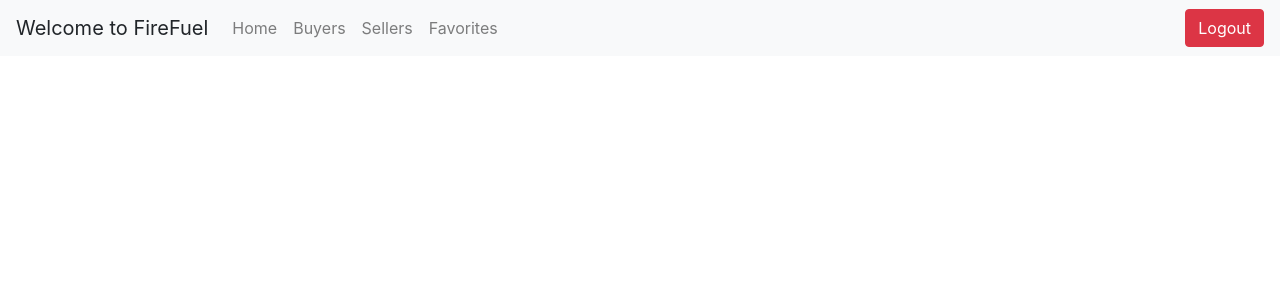
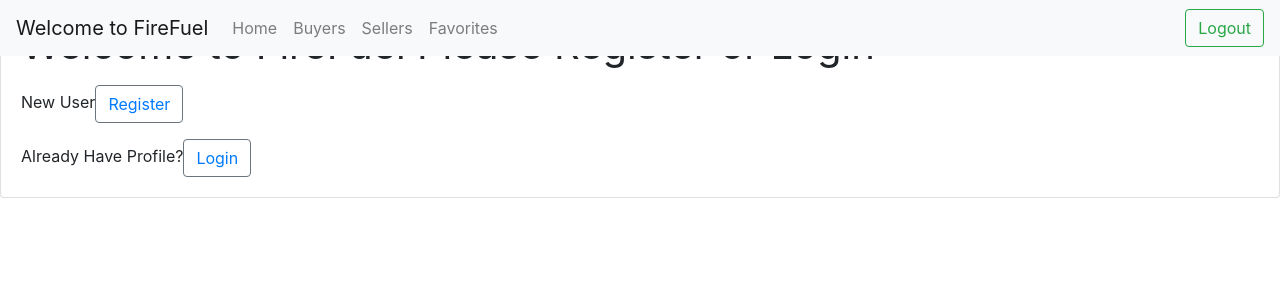
Before and after one commit to Jeff-Hill/Front-End-Capstone, a React (Create React App) app: page / in a window 1280 px wide. Shown: the top 300 px of the page. Built offline with nearby package versions, Linux system fonts and the light colour scheme.

Commit message:
set up app views component, added authentication component, created welcome page with login and reg buttons

```diff
--- a/src/components/ApplicationViews.js
+++ b/src/components/ApplicationViews.js
@@ -1,11 +1,37 @@
 import React, { Component } from 'react'
+import { Route, Redirect } from 'react-router-dom'
+import { withRouter } from "react-router"
+import HomeList from "./home/HomeList"
 
-export default class ApplicationViews extends Component {
+
+
+class ApplicationViews extends Component {
+
+    state = {
+        users: [],
+        favorites: [],
+        cities: [],
+        sellerProfiles: []
+    }
     render() {
         return (
-            <div>
+            <React.Fragment>
 
-            </div>
+                <Route exact path="/home" render={props => {
+
+                    if (this.isAuthenticated()) {
+                        return ( <HomeList  {...props} tasks={this.state.tasks} articles={this.state.articles} messages={this.state.messages}
+                        events={this.state.events} getUserTasks={this.getUserTasks} />)
+                        } else {
+                        return <Redirect to="/" />
+                        }
+
+                    }}/>
+
+
+            </React.Fragment>
         )
     }
 }
+
+export default withRouter(ApplicationViews);
--- /dev/null
+++ b/src/components/Authentication.js
@@ -0,0 +1,23 @@
+import React, { Component } from 'react'
+import { Route, Redirect } from 'react-router-dom'
+import { withRouter } from "react-router"
+import Welcome from "./authentication/Welcome"
+import Login from "./authentication/Login"
+import Registration from "./authentication/Registration"
+
+
+class Authentication extends Component {
+    render() {
+        return (
+            <React.Fragment>
+                <Route exact path="/" component={Welcome}/>
+
+                <Route exact path="/login" component={Login} />
+
+                <Route exact path="/register" component={Registration} />
+            </React.Fragment>
+        )
+    }
+}
+
+export default withRouter(Authentication)
--- a/src/components/FireFuel.js
+++ b/src/components/FireFuel.js
@@ -1,15 +1,18 @@
 import React, { Component } from 'react'
 import NavBar from "./nav/NavBar"
 import ApplicationViews from "./ApplicationViews"
+import Authentication from './Authentication';
 import 'bootstrap/dist/css/bootstrap.css';
 
 
 export default class FireFuel extends Component {
     render() {
+
         return (
             <React.Fragment>
                 <NavBar/>
                 <ApplicationViews/>
+                <Authentication/>
             </React.Fragment>
 
 
--- a/src/components/authentication/Welcome.js
+++ b/src/components/authentication/Welcome.js
@@ -0,0 +1,27 @@
+import React, { Component } from 'react'
+import { Link } from "react-router-dom"
+import {withRouter} from 'react-router-dom'
+import { Card, CardImg, CardText, CardBody,
+    CardTitle, CardSubtitle, Button } from 'reactstrap';
+
+class Welcome extends Component {
+    render() {
+        return (
+            <div>
+                <Card>
+                    <CardBody>
+                        <CardTitle className="h1 mb-3 font-weight-normal">Welcome to FireFuel Please Register or Login</CardTitle>
+                        <CardText>New User
+                        <Button outline><Link to="/register">Register</Link></Button>
+                        </CardText>
+                        <CardText>Already Have Profile?
+                        <Button outline><Link to="/login">Login</Link></Button>
+                        </CardText>
+                    </CardBody>
+                </Card>
+            </div>
+        )
+    }
+}
+
+export default withRouter(Welcome)
--- a/src/components/nav/NavBar.js
+++ b/src/components/nav/NavBar.js
@@ -8,24 +8,24 @@ import "bootstrap/dist/css/bootstrap.min.css"
 export default class NavBar extends Component {
     render() {
         return (
-        <nav class="navbar fixed-top navbar-expand-lg navbar-light bg-light">
-        <div class="collapse navbar-collapse" id="navbarSupportedContent">
-        <a class="navbar-brand">Welcome to FireFuel</a>
-            <ul class="navbar-nav mr-auto">
-            <li class="nav-item">
+        <nav className="navbar fixed-top navbar-expand-lg navbar-light bg-light">
+        <div className="collapse navbar-collapse" id="navbarSupportedContent">
+        <div className="navbar-brand">Welcome to FireFuel</div>
+            <ul className="navbar-nav mr-auto">
+            <li className="nav-item">
                 <Link className="nav-link" to="/home">Home</Link>
             </li>
-            <li class="nav-item">
+            <li className="nav-item">
                 <Link className="nav-link" to="/buyers">Buyers</Link>
             </li>
-            <li class="nav-item">
+            <li className="nav-item">
                 <Link className="nav-link" to="/sellers">Sellers</Link>
             </li>
-            <li class="nav-item">
+            <li className="nav-item">
                 <Link className="nav-link" to="/favorites">Favorites</Link>
             </li>
             </ul>
-            <Button class="btn btn-outline-success my-2 my-sm-0" type="submit" color="danger">Logout</Button>
+            <Button className="btn btn-outline-success my-2 my-sm-0" type="submit" outline>Logout</Button>
 
         </div>
         </nav>
--- a/src/index.js
+++ b/src/index.js
@@ -3,7 +3,6 @@ import ReactDOM from 'react-dom';
 import { BrowserRouter as Router } from "react-router-dom"
 import './index.css';
 import FireFuel from "./components/FireFuel"
-// import App from './App';
 
 ReactDOM.render(
 
```
Also changed, not shown: src/components/home/HomeList.js (added).
